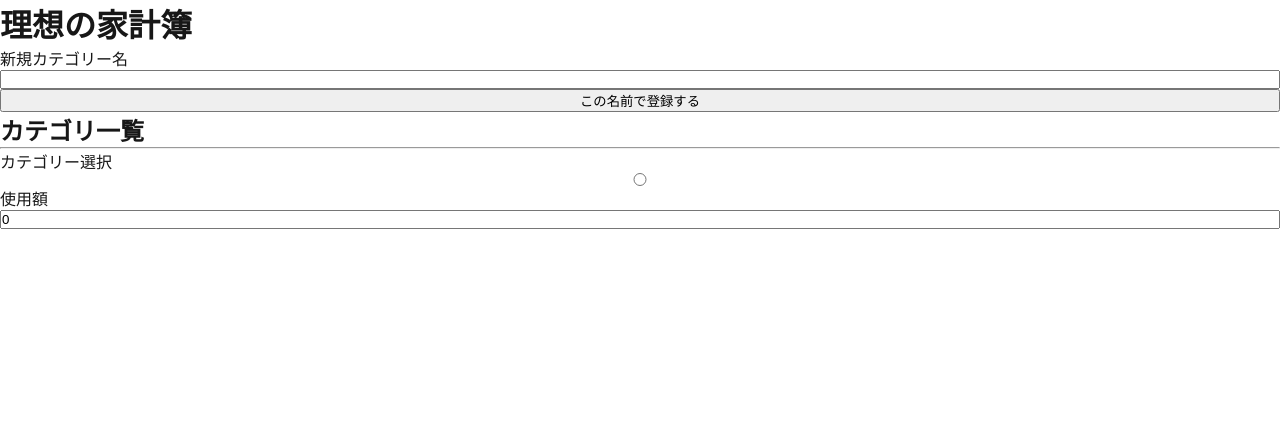
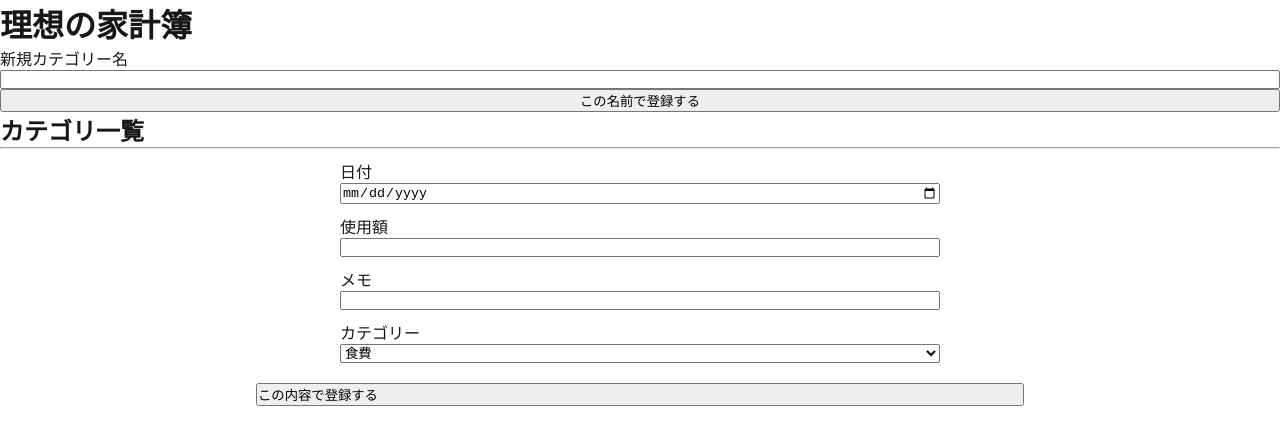
Before and after one commit to Target923/simple-household-account-book, a Next.js app: page / in a window 1280 px wide. Shown: the top 444 px of the page. Built offline with nearby package versions, Linux system fonts and the light colour scheme.

Commit message:
add ExpenseForm etc

```diff
--- a/app/components/CategoryForm.js
+++ b/app/components/CategoryForm.js
@@ -5,7 +5,7 @@ import styles from './CategoryForm.module.css'
 
 export default function CategoryForm() {
     const [categoryName, setCategoryName] = useState('');
-    const [categories, setCategories] = useState([])
+    const [categories, setCategories] = useState([]);
 
     /**
      * 入力フォームの値が変更されるたびに実行、categoryNameの状態を更新
--- a/app/components/ExpenseForm.js
+++ b/app/components/ExpenseForm.js
@@ -5,27 +5,112 @@ import styles from './ExpenseForm.module.css'
 
 export default function ExpenseForm({ categories }) {
     const [expense, setExpense] = useState({
+        date: '',
         amount: '',
-        date: '',
         memo: '',
         selectedCategory: '',
     });
+    const [expenses, setExpenses] = useState([]);
+
+    /**
+     * 各入力項目の変更時、expenseの状態を更新
+     * @param {ChangeEvent<HTMLElement>} event - プルダウンの変更イベント
+     */
+    function handleChange(event) {
+        const { name, value } = event.target;
+        setExpense(prevExpense => ({
+            ...prevExpense,
+            [name]: value,
+        }));
+    }
+
+    /**
+     * 東特ボタンクリック時に実行、支出内容を保存
+     * @param {MouseEvent<HTMLButtonElement>} event - Button要素の変更イベント
+     */
+    function handleClick(event) {
+        event.preventDefault();
+        saveExpenseInLocalStorage();
+    }
+
+    /**
+     * 新規支出登録を生成し、ローカルストレージとstateの両方を更新
+     * state更新時、UIが自動的に再描画
+     */
+    function saveExpenseInLocalStorage() {
+        const newExpense = {
+            id: Date.now().toString(),
+            date: expense.date,
+            amount: expense.amount,
+            memo: expense.memo,
+            selectedCategory: expense.selectedCategory,
+        };
+
+        const existingExpenses = JSON.parse(localStorage.getItem('expenses')) || [];
+        const updateExpenses = [...existingExpenses, newExpense];
+        setExpenses(updateExpenses);
+
+        localStorage.setItem('expenses', JSON.stringify(updateExpenses));
+
+        setExpense({
+            date: '',
+            amount: '',
+            memo: '',
+            selectedCategory: '',
+        })
+    }
 
     return (
-        <div className={styles.formContainer}>
-            <label htmlFor="selectCategory">カテゴリー選択</label>
-            <input
-                type="radio"
-                id="selectCategory"
-                value={categories}
-            ></input>
-            <label htmlFor="expense">使用額</label>
-            <input
-                type="number"
-                id="expense"
-                min={0}
-                value={0}
-            ></input>
+        <div className={styles.expenseForm}>
+            <ul>
+                <li className={styles.formContainer}>
+                    <label htmlFor='date'>日付</label>
+                    <input
+                        type="date"
+                        id='date'
+                        name='date'
+                        value={expense.date}
+                        onChange={handleChange}
+                        // value={date.now()}
+                    ></input>
+                </li>
+                <li className={styles.formContainer}>
+                    <label htmlFor='amount'>使用額</label>
+                    <input
+                        type="number"
+                        id="amount"
+                        name='amount'
+                        value={expense.amount}
+                        onChange={handleChange}
+                    ></input>
+                </li>
+                <li className={styles.formContainer}>
+                    <label htmlFor='memo'>メモ</label>
+                    <input
+                        type='text'
+                        id='memo'
+                        name='memo'
+                        value={expense.memo}
+                        onChange={handleChange}
+                    ></input>
+                </li>
+                <li className={styles.formContainer}>
+                    <label htmlFor='selectedCategory'>カテゴリー</label>
+                    <select
+                        id='selectedCategory'
+                        name='selectedCategory'
+                        value={expense.selectedCategory}
+                        onChange={handleChange}
+                    >
+                        {categories.map((category) => (
+                        <option key={category.id} value={category.id}>
+                            {category.name}
+                        </option>
+                        ))}
+                    </select>
+                </li>
+            </ul>
+            <button className={styles.button} onClick={handleClick}>この内容で登録する</button>
         </div>
     )
 }
--- a/app/components/ExpenseForm.module.css
+++ b/app/components/ExpenseForm.module.css
@@ -1,4 +1,21 @@
+.expenseForm {
+    margin: 0 10%;
+}
+
 .formContainer {
     display: flex;
     flex-direction: column;
+    margin-top: 10px;
+    margin-left: auto;
+    margin-right: auto;
+    max-width: 600px;
 }
+
+.button {
+    margin-top: 20px;
+    width: 60vw;
+    display: flex;
+    justify-items: center;
+    margin-left: auto;
+    margin-right: auto;
+}
```
